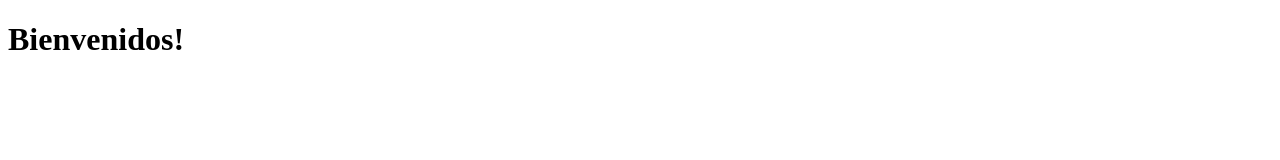
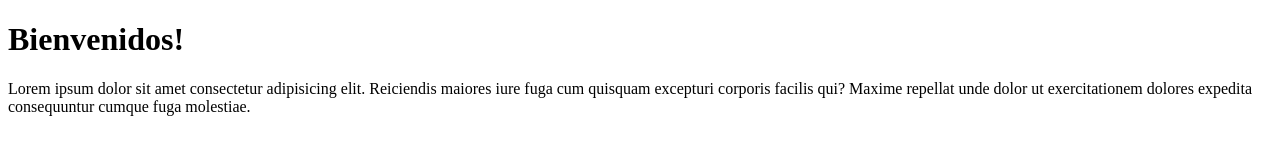
Before and after one commit to Davebril/repo1, a plain HTML site: page index.html in a window 1280 px wide. Drawn offline with Linux system fonts and the light colour scheme.

Commit message:
segunda version

```diff
--- a/index.html
+++ b/index.html
@@ -9,6 +9,9 @@
 <body>
 
     <h1>Bienvenidos!</h1>
+    <p>
+        Lorem ipsum dolor sit amet consectetur adipisicing elit. Reiciendis maiores iure fuga cum quisquam excepturi corporis facilis qui? Maxime repellat unde dolor ut exercitationem dolores expedita consequuntur cumque fuga molestiae.
+    </p>
 
 </body>
 </html>
```
